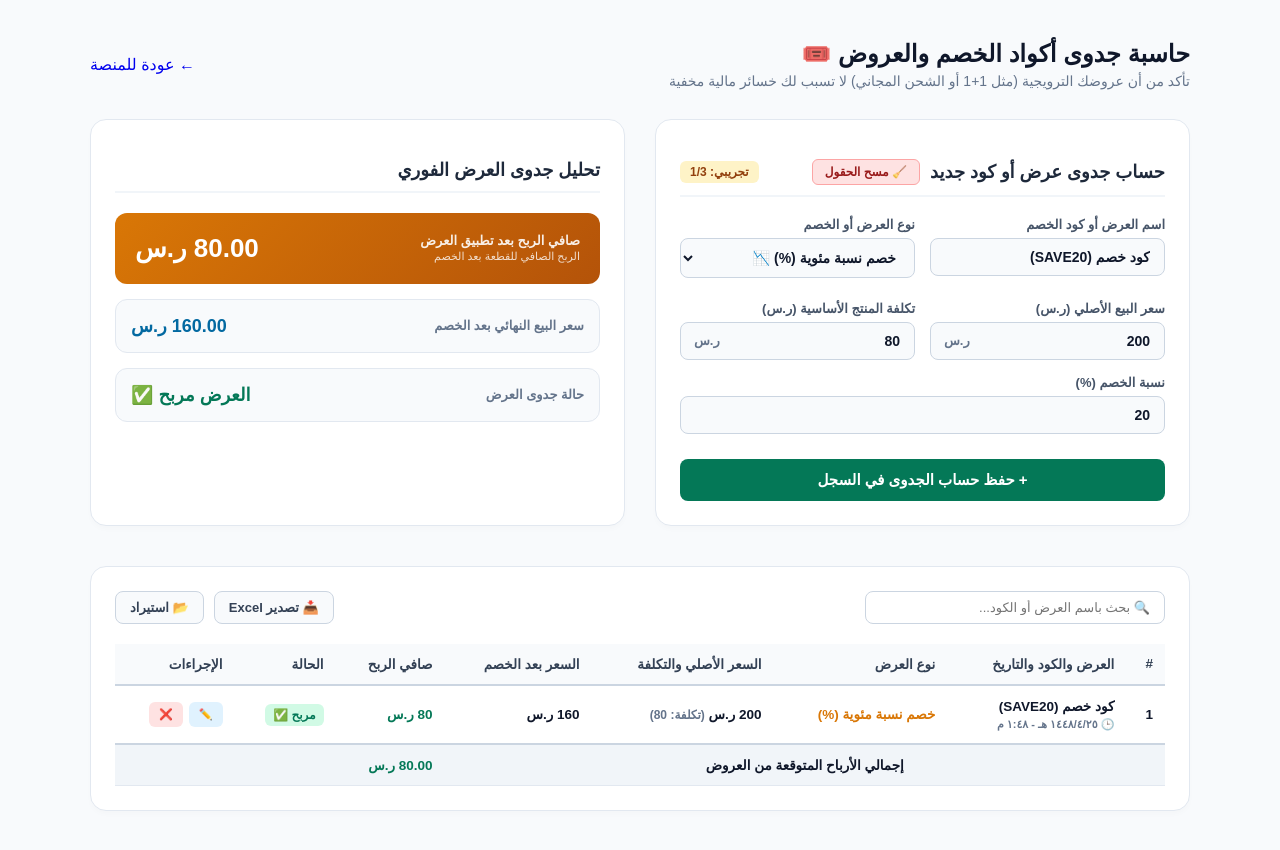
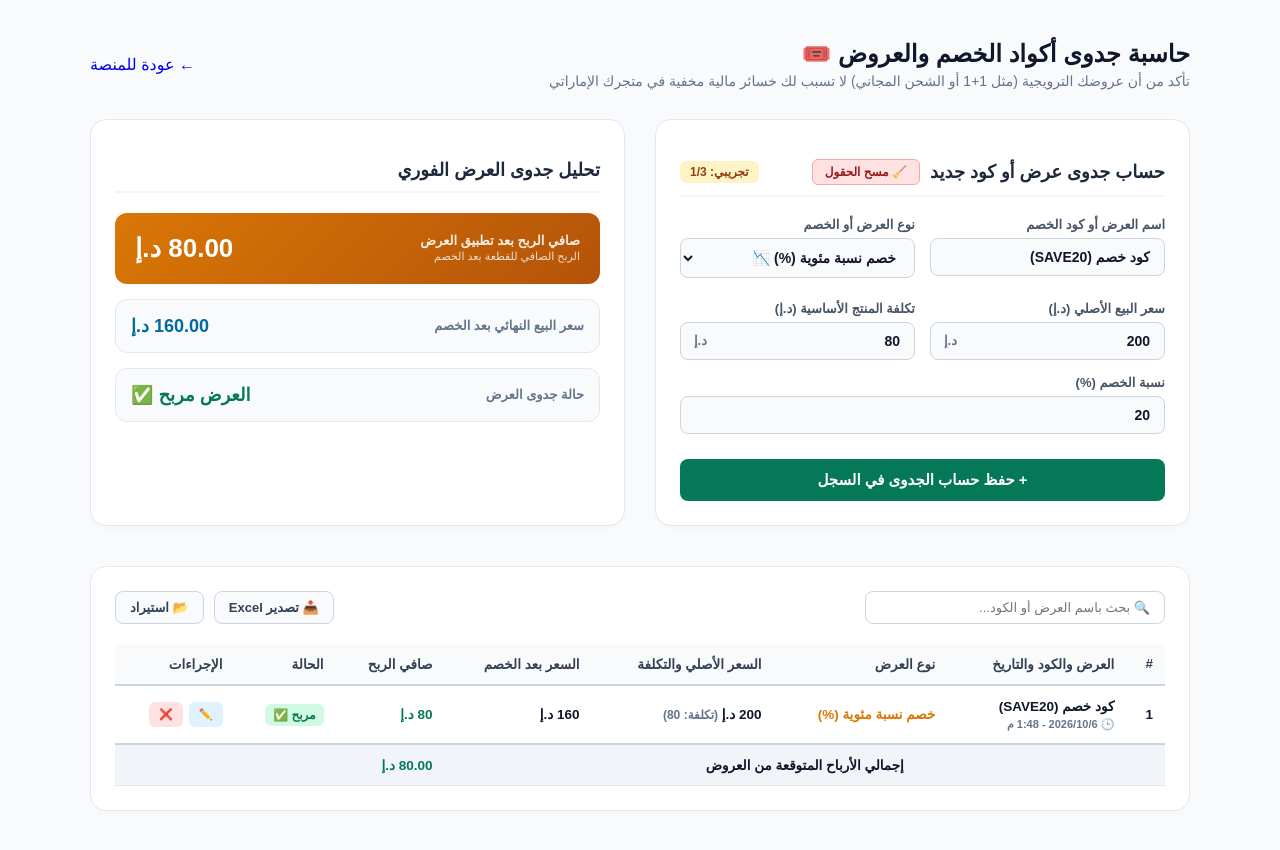
Before and after one commit to engaziasa-lang/engazia-app, a Next.js app: page /hub/ae/promos in a window 1280 px wide. Both pictures are taken after a click on the button "+ حفظ حساب الجدوى في السجل". Built offline with nearby package versions, Linux system fonts and the light colour scheme.

Commit message:
Update page.tsx

```diff
--- a/app/hub/ae/promos/page.tsx
+++ b/app/hub/ae/promos/page.tsx
@@ -17,7 +17,7 @@ interface DiscountItem {
   createdAt?: string;
 }
 
-export default function DiscountCalculatorSA() {
+export default function DiscountCalculatorAE() {
   const [offerName, setOfferName] = useState<string>('كود خصم (SAVE20)');
   const [typeSelect, setTypeSelect] = useState<string>('خصم نسبة مئوية (%)');
   const [customOfferType, setCustomOfferType] = useState<string>('خصم نسبة مئوية (%)');
@@ -32,7 +32,8 @@ export default function DiscountCalculatorSA() {
   const fileInputRef = useRef<HTMLInputElement>(null);
 
   useEffect(() => {
-    const saved = localStorage.getItem('seerk_discount_calculator_items');
+    // تم تغيير مفتاح التخزين لفصل البيانات للإمارات
+    const saved = localStorage.getItem('seerk_ae_discount_calculator_items');
     if (saved) {
       try { setItems(JSON.parse(saved)); } catch (e) { }
     }
@@ -40,7 +41,7 @@ export default function DiscountCalculatorSA() {
 
   const saveToLocalStorage = (newItems: DiscountItem[]) => {
     setItems(newItems);
-    localStorage.setItem('seerk_discount_calculator_items', JSON.stringify(newItems));
+    localStorage.setItem('seerk_ae_discount_calculator_items', JSON.stringify(newItems));
   };
 
   const isActivated = typeof window !== 'undefined' && !!localStorage.getItem('merchant_license_key');
@@ -105,7 +106,8 @@ export default function DiscountCalculatorSA() {
 
     const now = new Date();
     const timeOptions: Intl.DateTimeFormatOptions = { hour: 'numeric', minute: 'numeric', hour12: true };
-    const formattedDate = `${now.toLocaleDateString('ar-SA')} - ${now.toLocaleTimeString('ar-SA', timeOptions)}`;
+    // تعديل التوقيت ليطابق الإمارات
+    const formattedDate = `${now.toLocaleDateString('ar-AE')} - ${now.toLocaleTimeString('ar-AE', timeOptions)}`;
 
     if (editingId) {
       const updated = items.map(item => item.id === editingId ? {
@@ -147,7 +149,7 @@ export default function DiscountCalculatorSA() {
 
   const handleEdit = (item: DiscountItem) => {
     setOfferName(item.offerName);
-    const standardTypes = ['خصم نسبة مئوية (%)', 'خصم مبلغ ثابت (ر.س)', 'عرض 1+1 مجاناً'];
+    const standardTypes = ['خصم نسبة مئوية (%)', 'خصم مبلغ ثابت (د.إ)', 'عرض 1+1 مجاناً'];
     if (standardTypes.includes(item.offerType)) {
       setTypeSelect(item.offerType);
       setCustomOfferType(item.offerType);
@@ -196,10 +198,10 @@ export default function DiscountCalculatorSA() {
                 <th>اسم العرض أو الكود</th>
                 <th>نوع العرض</th>
                 <th>التاريخ والوقت</th>
-                <th>السعر الأصلي</th>
-                <th>التكلفة</th>
-                <th>سعر البيع بعد العرض</th>
-                <th>صافي الربح</th>
+                <th>السعر الأصلي (د.إ)</th>
+                <th>التكلفة (د.إ)</th>
+                <th>سعر البيع بعد العرض (د.إ)</th>
+                <th>صافي الربح (د.إ)</th>
                 <th>هامش الربح (%)</th>
                 <th>الحالة</th>
               </tr>
@@ -229,7 +231,7 @@ export default function DiscountCalculatorSA() {
             <tfoot>
               <tr class="tfoot-row">
                 <td colspan="7">إجمالي الأرباح المتوقعة</td>
-                <td colspan="3">${totalProfitSum.toFixed(2)} ر.س</td>
+                <td colspan="3">${totalProfitSum.toFixed(2)} د.إ</td>
               </tr>
             </tfoot>
           </table>
@@ -241,7 +243,7 @@ export default function DiscountCalculatorSA() {
     const url = URL.createObjectURL(blob);
     const link = document.createElement("a");
     link.setAttribute("href", url);
-    link.setAttribute("download", "seerk_discount_feasibility.xls");
+    link.setAttribute("download", "seerk_ae_discount_feasibility.xls");
     document.body.appendChild(link);
     link.click();
     document.body.removeChild(link);
@@ -340,9 +342,9 @@ export default function DiscountCalculatorSA() {
       <div className="header">
         <div className="title-box">
           <h1>حاسبة جدوى أكواد الخصم والعروض 🎟️</h1>
-          <p>تأكد من أن عروضك الترويجية (مثل 1+1 أو الشحن المجاني) لا تسبب لك خسائر مالية مخفية</p>
+          <p>تأكد من أن عروضك الترويجية (مثل 1+1 أو الشحن المجاني) لا تسبب لك خسائر مالية مخفية في متجرك الإماراتي</p>
         </div>
-        <Link href="/hub/sa" className="back-btn">
+        <Link href="/hub/ae" className="back-btn">
           <span>←</span> عودة للمنصة
         </Link>
       </div>
@@ -373,7 +375,7 @@ export default function DiscountCalculatorSA() {
                 <div className="input-wrapper" style={{ marginBottom: '8px' }}>
                   <select value={typeSelect} onChange={handleSelectChange}>
                     <option value="خصم نسبة مئوية (%)">خصم نسبة مئوية (%) 📉</option>
-                    <option value="خصم مبلغ ثابت (ر.س)">خصم مبلغ ثابت (ر.س) 💵</option>
+                    <option value="خصم مبلغ ثابت (د.إ)">خصم مبلغ ثابت (د.إ) 💵</option>
                     <option value="عرض 1+1 مجاناً">عرض 1+1 مجاناً 🎁</option>
                     <option value="نوع آخر (كتابة يدوية)">➕ نوع آخر (كتابة يدوية)</option>
                   </select>
@@ -395,24 +397,24 @@ export default function DiscountCalculatorSA() {
 
             <div className="form-row">
               <div className="input-group">
-                <label>سعر البيع الأصلي (ر.س)</label>
+                <label>سعر البيع الأصلي (د.إ)</label>
                 <div className="input-wrapper">
                   <input className="with-currency" type="number" step="0.01" min="0" value={originalPrice === '' ? '' : originalPrice} onChange={(e) => setOriginalPrice(e.target.value === '' ? '' : Number(e.target.value))} placeholder="200" required />
-                  <span className="currency-tag">ر.س</span>
+                  <span className="currency-tag">د.إ</span>
                 </div>
               </div>
               <div className="input-group">
-                <label>تكلفة المنتج الأساسية (ر.س)</label>
+                <label>تكلفة المنتج الأساسية (د.إ)</label>
                 <div className="input-wrapper">
                   <input className="with-currency" type="number" step="0.01" min="0" value={productCost === '' ? '' : productCost} onChange={(e) => setProductCost(e.target.value === '' ? '' : Number(e.target.value))} placeholder="80" required />
-                  <span className="currency-tag">ر.س</span>
+                  <span className="currency-tag">د.إ</span>
                 </div>
               </div>
             </div>
 
             {!typeSelect.includes('1+1') && (
               <div className="input-group">
-                <label>{typeSelect.includes('مبلغ ثابت') ? 'قيمة الخصم (ر.س)' : 'نسبة الخصم (%)'}</label>
+                <label>{typeSelect.includes('مبلغ ثابت') ? 'قيمة الخصم (د.إ)' : 'نسبة الخصم (%)'}</label>
                 <div className="input-wrapper">
                   <input type="number" step="0.01" min="0" value={discountValue === '' ? '' : discountValue} onChange={(e) => setDiscountValue(e.target.value === '' ? '' : Number(e.target.value))} placeholder="20" required />
                 </div>
@@ -435,13 +437,13 @@ export default function DiscountCalculatorSA() {
               <div style={{ fontSize: '11px', opacity: 0.8, marginTop: '2px' }}>الربح الصافي للقطعة بعد الخصم</div>
             </div>
             <div className="result-value">
-              {netProfitAfterOffer.toFixed(2)} ر.س
+              {netProfitAfterOffer.toFixed(2)} د.إ
             </div>
           </div>
 
           <div className="result-box">
             <span className="result-label">سعر البيع النهائي بعد الخصم</span>
-            <span className="result-value" style={{ color: '#0369a1' }}>{finalSellingPrice.toFixed(2)} ر.س</span>
+            <span className="result-value" style={{ color: '#0369a1' }}>{finalSellingPrice.toFixed(2)} د.إ</span>
           </div>
 
           <div className="result-box" style={{ background: '#f8fafc' }}>
@@ -500,10 +502,10 @@ export default function DiscountCalculatorSA() {
                       {item.createdAt && <div style={{ fontSize: '11px', color: '#64748b', marginTop: '4px', fontWeight: 600 }}>🕒 {item.createdAt}</div>}
                     </td>
                     <td><span style={{ fontWeight: 800, color: '#d97706' }}>{item.offerType}</span></td>
-                    <td>{item.originalPrice} ر.س <span style={{ color: '#64748b', fontSize: '12px' }}>(تكلفة: {item.productCost})</span></td>
-                    <td style={{ fontWeight: 800 }}>{item.finalSellingPrice} ر.س</td>
+                    <td>{item.originalPrice} د.إ <span style={{ color: '#64748b', fontSize: '12px' }}>(تكلفة: {item.productCost})</span></td>
+                    <td style={{ fontWeight: 800 }}>{item.finalSellingPrice} د.إ</td>
                     <td style={{ fontWeight: 900, color: item.netProfitAfterOffer > 0 ? '#047857' : '#dc2626' }}>
-                      {item.netProfitAfterOffer} ر.س
+                      {item.netProfitAfterOffer} د.إ
                     </td>
                     <td>
                       <span style={{ color: item.isProfitable ? '#047857' : '#dc2626', background: item.isProfitable ? '#d1fae5' : '#fee2e2', padding: '4px 8px', borderRadius: '6px', fontSize: '12px', fontWeight: 800 }}>
@@ -524,7 +526,7 @@ export default function DiscountCalculatorSA() {
               <tfoot>
                 <tr className="tfoot-row">
                   <td colSpan={5} style={{ textAlign: 'center' }}>إجمالي الأرباح المتوقعة من العروض</td>
-                  <td colSpan={3} style={{ color: '#047857' }}>{totalProfitSum.toFixed(2)} ر.س</td>
+                  <td colSpan={3} style={{ color: '#047857' }}>{totalProfitSum.toFixed(2)} د.إ</td>
                 </tr>
               </tfoot>
             )}
```
